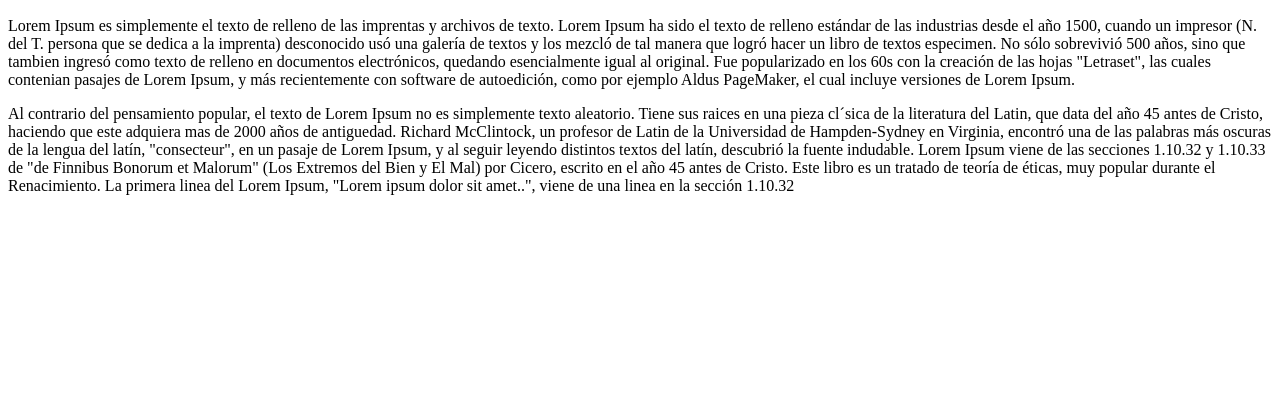
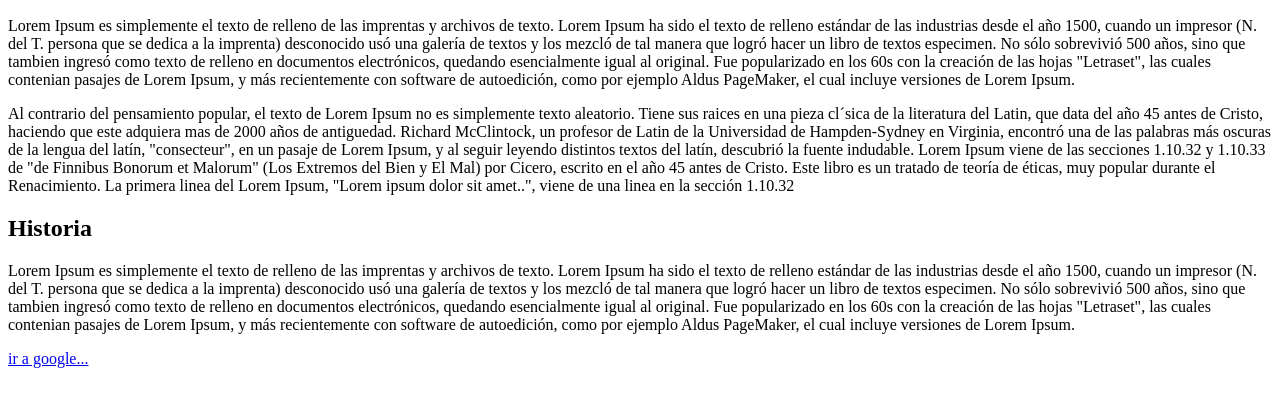
Before and after one commit to CABY00/clase2esenjavawebsitetest, a plain HTML site: page website/index.html in a window 1280 px wide. Shown: the part 96-502 px from the top of the page. Drawn offline with Linux system fonts and the light colour scheme.

Commit message:
added history changes

```diff
--- a/website/index.html
+++ b/website/index.html
@@ -10,5 +10,10 @@
 		<p>Lorem Ipsum es simplemente el texto de relleno de las imprentas y archivos de texto. Lorem Ipsum ha sido el texto de relleno estándar de las industrias desde el año 1500, cuando un impresor (N. del T. persona que se dedica a la imprenta) desconocido usó una galería de textos y los mezcló de tal manera que logró hacer un libro de textos especimen. No sólo sobrevivió 500 años, sino que tambien ingresó como texto de relleno en documentos electrónicos, quedando esencialmente igual al original. Fue popularizado en los 60s con la creación de las hojas "Letraset", las cuales contenian pasajes de Lorem Ipsum, y más recientemente con software de autoedición, como por ejemplo Aldus PageMaker, el cual incluye versiones de Lorem Ipsum.</p>
 
 		<p>Al contrario del pensamiento popular, el texto de Lorem Ipsum no es simplemente texto aleatorio. Tiene sus raices en una pieza cl´sica de la literatura del Latin, que data del año 45 antes de Cristo, haciendo que este adquiera mas de 2000 años de antiguedad. Richard McClintock, un profesor de Latin de la Universidad de Hampden-Sydney en Virginia, encontró una de las palabras más oscuras de la lengua del latín, "consecteur", en un pasaje de Lorem Ipsum, y al seguir leyendo distintos textos del latín, descubrió la fuente indudable. Lorem Ipsum viene de las secciones 1.10.32 y 1.10.33 de "de Finnibus Bonorum et Malorum" (Los Extremos del Bien y El Mal) por Cicero, escrito en el año 45 antes de Cristo. Este libro es un tratado de teoría de éticas, muy popular durante el Renacimiento. La primera linea del Lorem Ipsum, "Lorem ipsum dolor sit amet..", viene de una linea en la sección 1.10.32</p>
+
+		<h2>Historia</h2>
+				<p>Lorem Ipsum es simplemente el texto de relleno de las imprentas y archivos de texto. Lorem Ipsum ha sido el texto de relleno estándar de las industrias desde el año 1500, cuando un impresor (N. del T. persona que se dedica a la imprenta) desconocido usó una galería de textos y los mezcló de tal manera que logró hacer un libro de textos especimen. No sólo sobrevivió 500 años, sino que tambien ingresó como texto de relleno en documentos electrónicos, quedando esencialmente igual al original. Fue popularizado en los 60s con la creación de las hojas "Letraset", las cuales contenian pasajes de Lorem Ipsum, y más recientemente con software de autoedición, como por ejemplo Aldus PageMaker, el cual incluye versiones de Lorem Ipsum.</p>
+				<a href="https://www.google.com/" target="_blank">ir a google...</a>
+
 	</body>
 </html>
```
